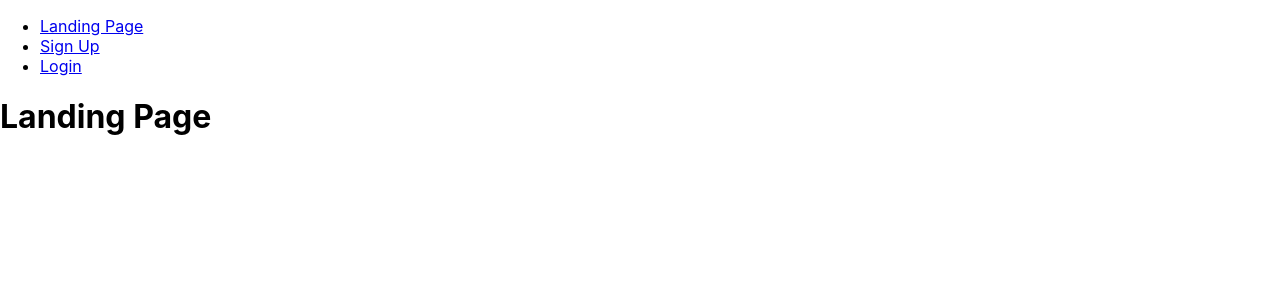
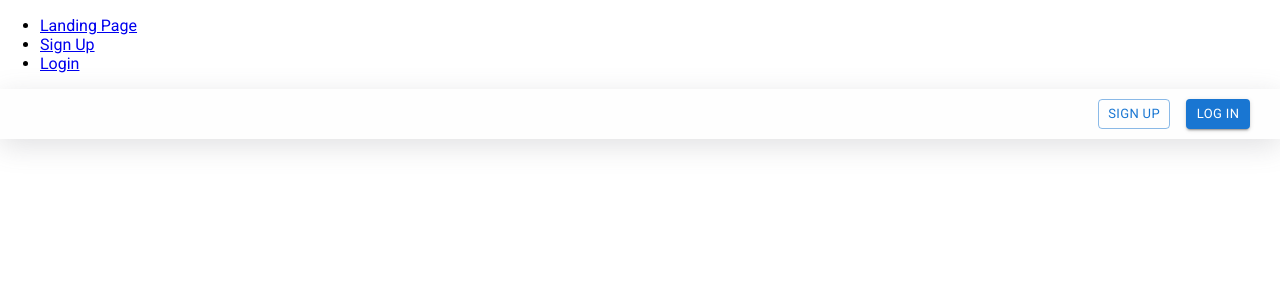
Before and after one commit to olliecroysdill/tempest_client, a React (Create React App) app: page / in a window 1280 px wide. Shown: the top 300 px of the page. Built offline with nearby package versions, Linux system fonts and the light colour scheme.

Commit message:
Navbar implemented with signup/login buttons routing to correct pages

```diff
--- a/package.json
+++ b/package.json
@@ -3,6 +3,11 @@
     "version": "0.1.0",
     "private": true,
     "dependencies": {
+        "@emotion/react": "^11.9.3",
+        "@emotion/styled": "^11.9.3",
+        "@fontsource/roboto": "^4.5.7",
+        "@mui/icons-material": "^5.8.4",
+        "@mui/material": "^5.9.1",
         "@testing-library/jest-dom": "^5.16.4",
         "@testing-library/react": "^13.3.0",
         "@testing-library/user-event": "^13.5.0",
--- a/src/App.js
+++ b/src/App.js
@@ -2,7 +2,7 @@ import React from "react";
 import { Route, Routes } from "react-router-dom";
 import "./App.css";
 import Layout from "./layout/Layout";
-import LandingPage from "./pages/LandingPage";
+import LandingPage from "./pages/LandingPage/LandingPage";
 import LoginPage from "./pages/LoginPage";
 import SignUpPage from "./pages/SignUpPage";
 
--- a/src/index.css
+++ b/src/index.css
@@ -1,14 +1,15 @@
 *,
 *::after,
 *::before {
-  box-sizing: border-box;
+    box-sizing: border-box;
 }
 
 body {
-  margin: 0;
-  font-family: -apple-system, BlinkMacSystemFont, "Segoe UI", "Roboto", "Oxygen",
+    margin: 0;
+    /* font-family: -apple-system, BlinkMacSystemFont, "Segoe UI", "Roboto", "Oxygen",
     "Ubuntu", "Cantarell", "Fira Sans", "Droid Sans", "Helvetica Neue",
-    sans-serif;
-  -webkit-font-smoothing: antialiased;
-  -moz-osx-font-smoothing: grayscale;
+    sans-serif; */
+    font-family: "Roboto";
+    -webkit-font-smoothing: antialiased;
+    -moz-osx-font-smoothing: grayscale;
 }
--- a/src/index.js
+++ b/src/index.js
@@ -3,6 +3,7 @@ import ReactDOM from "react-dom";
 import "./index.css";
 import App from "./App";
 import { BrowserRouter } from "react-router-dom";
+import "@fontsource/roboto";
 
 ReactDOM.render(
     <BrowserRouter>
--- a/src/layout/Layout.js
+++ b/src/layout/Layout.js
@@ -1,12 +1,14 @@
+import { ClassNames } from "@emotion/react";
 import React from "react";
 import MainNavigation from "./MainNavigation";
+import classes from "./Layout.module.css";
 
 function Layout(props) {
     return (
-        <div>
+        <section className={classes["app-container"]}>
             <MainNavigation />
             <main>{props.children}</main>
-        </div>
+        </section>
     );
 }
 
--- /dev/null
+++ b/src/layout/Layout.module.css
@@ -0,0 +1,6 @@
+.app-container {
+    width: 1280px;
+    position: absolute;
+    left: 50%;
+    transform: translateX(-50%);
+}
--- a/src/pages/LandingPage.js
+++ /dev/null
@@ -1,11 +0,0 @@
-import React from "react";
-
-function LandingPage() {
-    return (
-        <div>
-            <h1>Landing Page</h1>
-        </div>
-    );
-}
-
-export default LandingPage;
--- /dev/null
+++ b/src/pages/LandingPage/LandingPage.jsx
@@ -0,0 +1,14 @@
+import React from "react";
+import LandingPageNavigation from "./Navigation/LandingPageNavigation";
+
+function LandingPage() {
+    return (
+        <>
+            <header>
+                <LandingPageNavigation />
+            </header>
+        </>
+    );
+}
+
+export default LandingPage;
--- /dev/null
+++ b/src/pages/LandingPage/Navigation/LandingPageNavigation.jsx
@@ -0,0 +1,25 @@
+import { Button, Stack } from "@mui/material";
+import React from "react";
+import { Link } from "react-router-dom";
+import classes from "./LandingPageNavigation.module.css";
+
+function LandingPageNavigation(props) {
+    return (
+        <nav className={classes["landing-page-nav-container"]}>
+            <Stack spacing={2} direction="row">
+                <Link to="/sign-up" style={{ textDecoration: "none" }}>
+                    <Button variant="outlined" size="small">
+                        Sign Up
+                    </Button>
+                </Link>
+                <Link to="/login" style={{ textDecoration: "none" }}>
+                    <Button variant="contained" size="small">
+                        Log in
+                    </Button>
+                </Link>
+            </Stack>
+        </nav>
+    );
+}
+
+export default LandingPageNavigation;
--- /dev/null
+++ b/src/pages/LandingPage/Navigation/LandingPageNavigation.module.css
@@ -0,0 +1,11 @@
+.landing-page-nav-container {
+    background: #fefefe;
+    height: 50px;
+    width: auto;
+    display: flex;
+    flex-direction: row;
+    align-items: center;
+    justify-content: flex-end;
+    box-shadow: rgba(100, 100, 111, 0.2) 0px 7px 29px 0px;
+    padding: 0px 30px 0px 30px;
+}
```
Also changed, not shown: src/assets/nav-logo.png (added), 1 other file (tests, documents, lock files or other folders).
